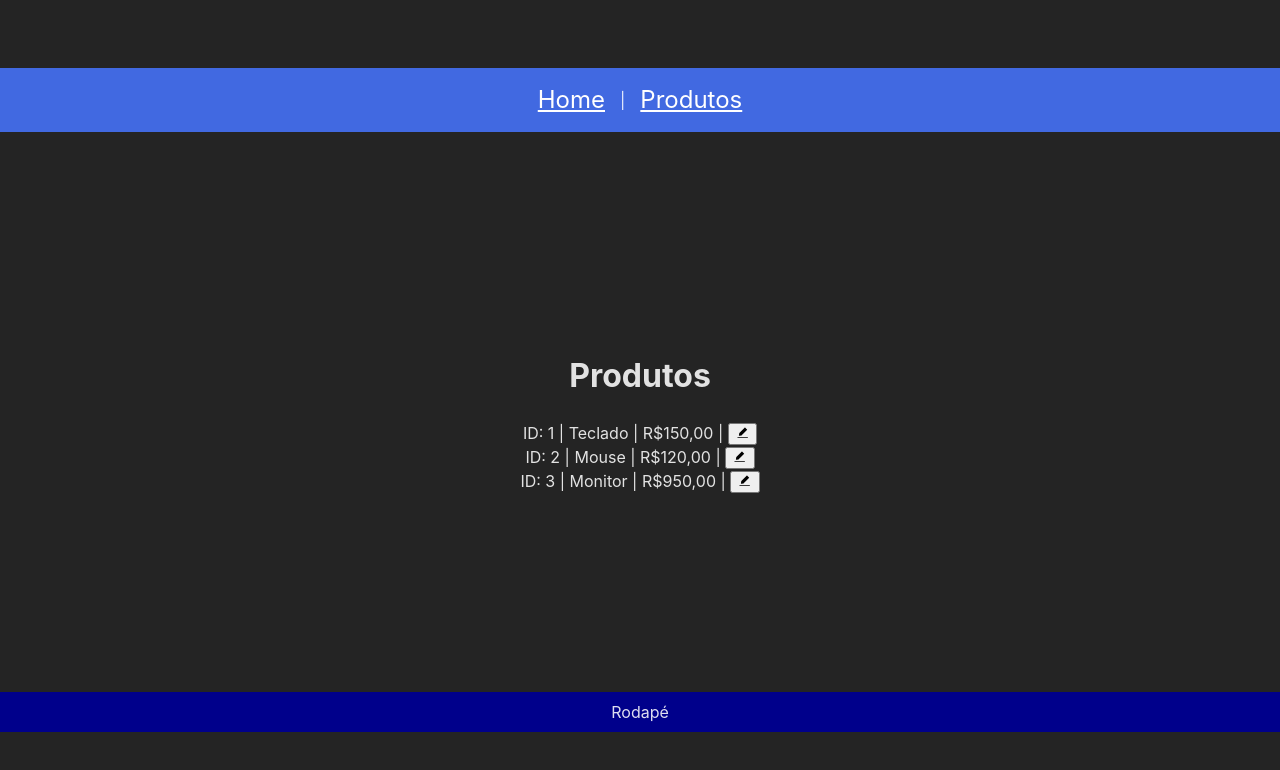
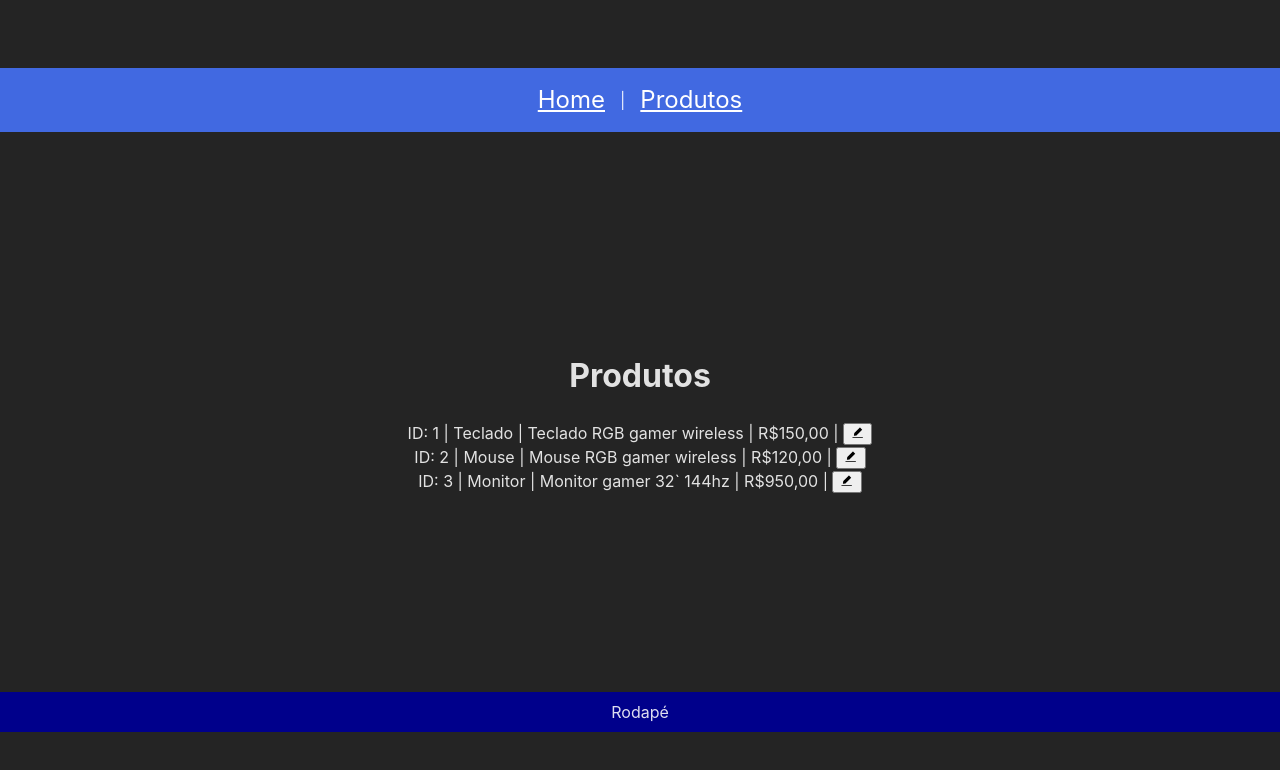
Before and after one commit to pauloh-andrade/react-vite-checkpoint, a React (Vite) app: page /products in a window 1280 px wide. Shown: the top 770 px of the page. Built offline with nearby package versions, Linux system fonts and the light colour scheme.

Commit message:
feat: added product description

```diff
--- a/src/mocks/productList.js
+++ b/src/mocks/productList.js
@@ -2,16 +2,19 @@ export default [
   {
     id: 1,
     name: 'Teclado',
-    price: 150
+    price: 150,
+    description: 'Teclado RGB gamer wireless'
   },
   {
     id: 2,
     name: 'Mouse',
-    price: 120
+    price: 120,
+    description: 'Mouse RGB gamer wireless'
   },
   {
     id: 3,
     name: 'Monitor',
-    price: 950
+    price: 950,
+    description: 'Monitor gamer 32` 144hz'
   }
 ]
--- a/src/routes/Products/index.jsx
+++ b/src/routes/Products/index.jsx
@@ -10,7 +10,7 @@ const Products = () => {
       <h1>Produtos</h1>
       {productList.map((prod) => (
         <div key={prod.id}>
-          {`ID: ${prod.id} | ${prod.name} | R$${prod.price},00 | `}
+          {`ID: ${prod.id} | ${prod.name} | ${prod.description} | R$${prod.price},00 | `}
           <Link to={`/products/update/${prod.id} `}>
             <button>
               <Edit />
--- a/src/routes/UpdateProducts/index.jsx
+++ b/src/routes/UpdateProducts/index.jsx
@@ -15,8 +15,9 @@ const UpdateProducts = () => {
     <main>
       <h1>Editando o produto</h1>
       <h2>Produto</h2>
-      <p>Nome : {product[0].name}</p>
-      <p>Preço : {product[0].price}</p>
+      <p>Nome: {product[0].name}</p>
+      <p>Preço: {product[0].price}</p>
+      <p>Descrição: {product[0].description} </p>
     </main>
   )
 }
```
Also changed, not shown: 1 other file (tests, documents, lock files or other folders).
